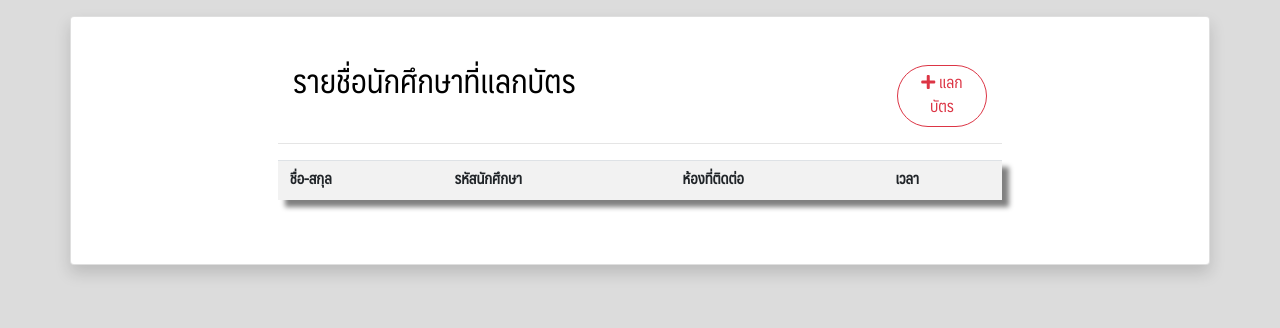
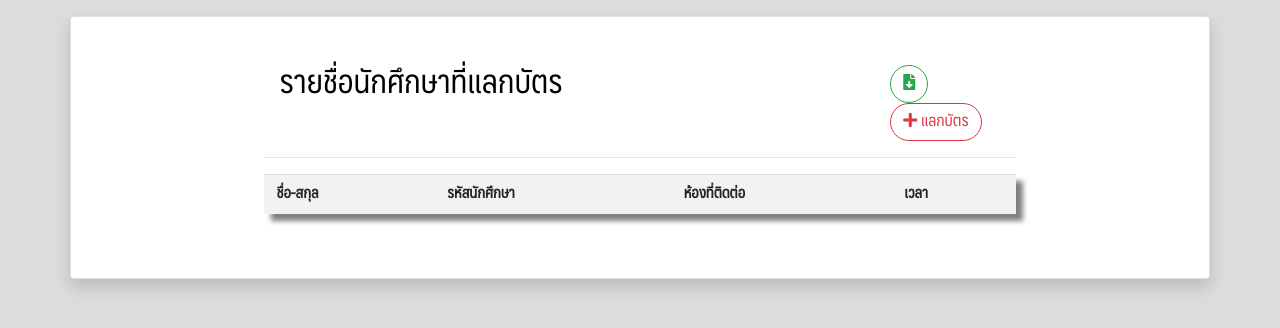
Before and after one commit to sedthanun/dormsecurity, a plain HTML site: page public_html/index.html in a window 1280 px wide. Drawn offline with nearby package versions, Linux system fonts and the light colour scheme; no server answers.

Commit message:
Website Commit 21
Download button / responsive design improvements / limittolast 50

```diff
--- a/public_html/index.html
+++ b/public_html/index.html
@@ -43,6 +43,7 @@
       font-size: 15px;
     }
 
+
     .btn-outline-danger {
       border-radius: 40px;
       transition: 0.5s;
@@ -53,6 +54,20 @@
     }
 
     .btn-outline-danger:focus {
+      outline: none !important;
+      box-shadow: none;
+    }
+    .btn-outline-success {
+      border-radius: 40px;
+      transition: 0.5s;
+      margin-right: 15px;
+    }
+
+    .btn-outline-success:hover {
+      transform: scale(1.2);
+    }
+
+    .btn-outline-success:focus {
       outline: none !important;
       box-shadow: none;
     }
@@ -102,17 +117,22 @@
     .table{
       box-shadow: 7px 7px 5px grey;
     }
+
+
   </style>
 </head>
 
 <body>
   <div class="container p-5 mx-auto mt-md-3 row bg-white card flex-md-row shadow">
-    <div class="row mx-auto">
-      <div class="col-md-10">
+    <div class="row mx-auto p-0">
+      <div class="col-xl-10 col-lg-8 col-md-6 float-left">
         <h1>รายชื่อนักศึกษาที่แลกบัตร</h1>
       </div>
-      <div class="col-md-2">
-        <button type="button" class="btn btn-outline-danger btn-ripple btn-iconed" data-toggle="modal" data-target="#form1"><i
+      <div class="col-xl-2 col-lg-4 col-md-6 ml-auto p-0">
+        <button type="button" class="btn btn-outline-success btn-ripple"><i
+            class="fas fa-file-download"></i>
+          </button>
+        <button type="button" class="btn btn-outline-danger btn-ripple" data-toggle="modal" data-target="#form1"><i
             class="fas fa-plus"></i>
           แลกบัตร</button>
       </div>
@@ -242,7 +262,7 @@
       $('#form1').modal('hide');
       $('#SubmitBtn').attr('disabled', 'disabled');
     };
-    dataRef.orderByChild("time").limitToLast(100).on('child_added', function (childSnapshot) {
+    dataRef.orderByChild("time").limitToLast(50).on('child_added', function (childSnapshot) {
       let item = childSnapshot.val()
       document.getElementById('dataRow').innerHTML += "<tr><td>" + item.name + "</td><td>" +
         item.stuid + "</td><td>" + item.room + "</td><td>" + item.time + "</td></td>"
```
